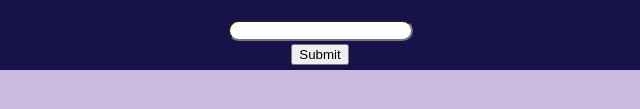
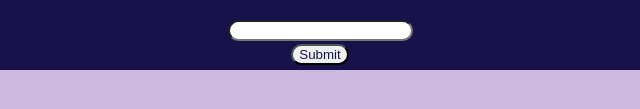
Before and after one commit to AmaniMango/test1, a plain HTML site: page index.html in a window 1280 px wide. Shown: the part 239-348 px from the top of the page, 320-960 px from the left. Drawn offline with Linux system fonts and the light colour scheme.

Commit message:
button css

```diff
--- a/style.css
+++ b/style.css
@@ -6,6 +6,12 @@ img{
     /* height: 300px; */
     /* object-fit: cover;
     object-position: bottom; */
+}
+
+button{
+border-radius: 40px;
+color:#17134a;
+
 }
 body {
     background: #ccb9e0    ;
```
